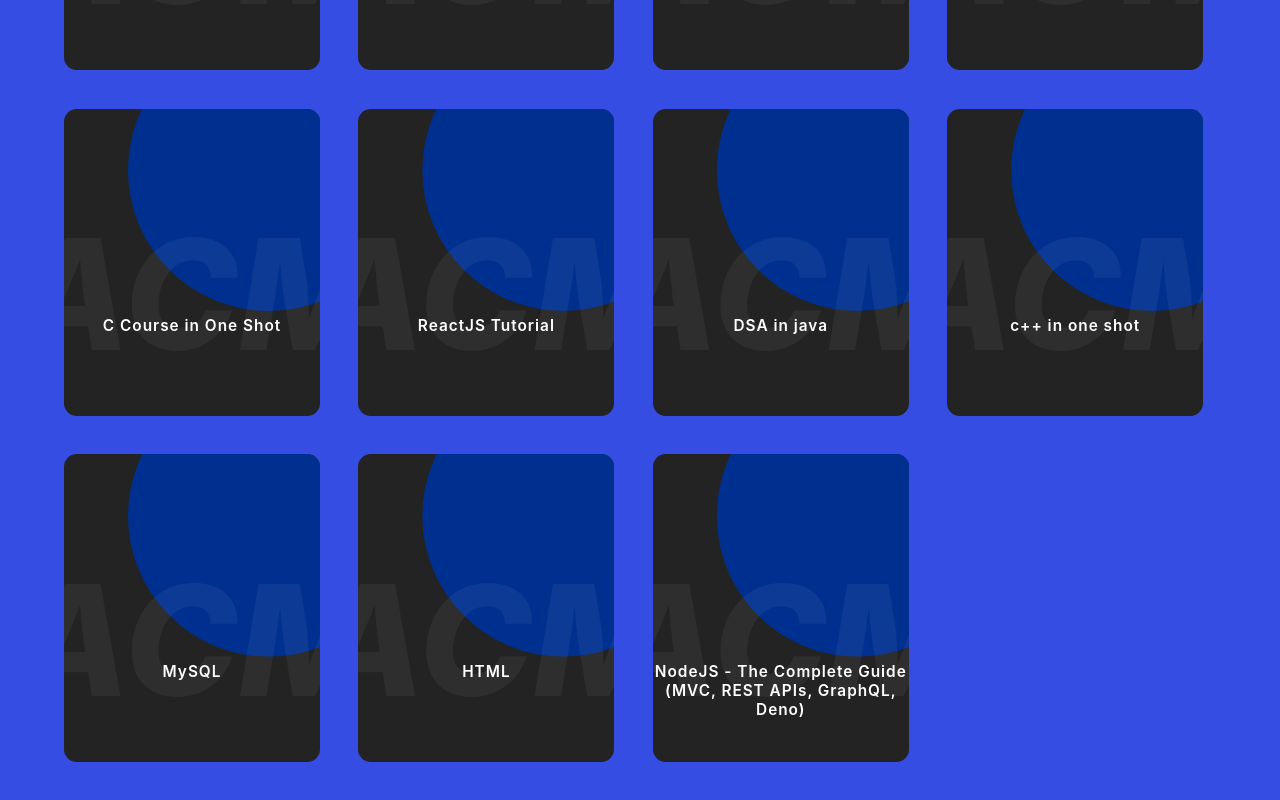
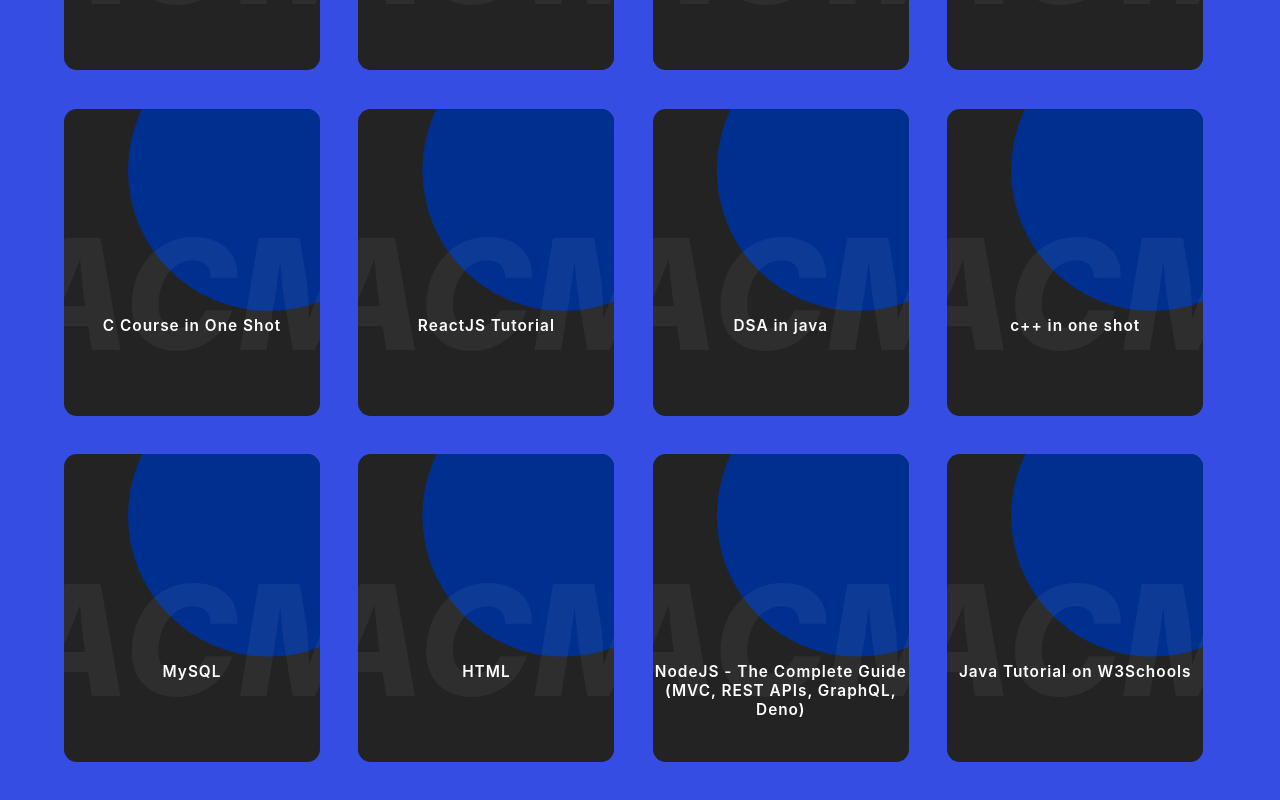
Before and after one commit to ACM-JUIT/Learning-Resources, a React (Create React App) app: page / in a window 1280 px wide. Shown: the part 1292-2092 px from the top of the page. Built offline with nearby package versions, Linux system fonts and the light colour scheme.

Commit message:
added link to java tutorial on w3schools.

```diff
--- a/src/data.js
+++ b/src/data.js
@@ -95,4 +95,9 @@
   brief: "A course for those who wants to learn NodeJs",
   link: "https://www.udemy.com/course/nodejs-the-complete-guide/",
 },
+{
+  courseName: "Java Tutorial on W3Schools",
+  brief: "Text based tutorial to java complete with examples and easy to do excercises to learn basics of java completely.",
+  link: "https://www.w3schools.com/java/default.asp",
+},
 ];
```
